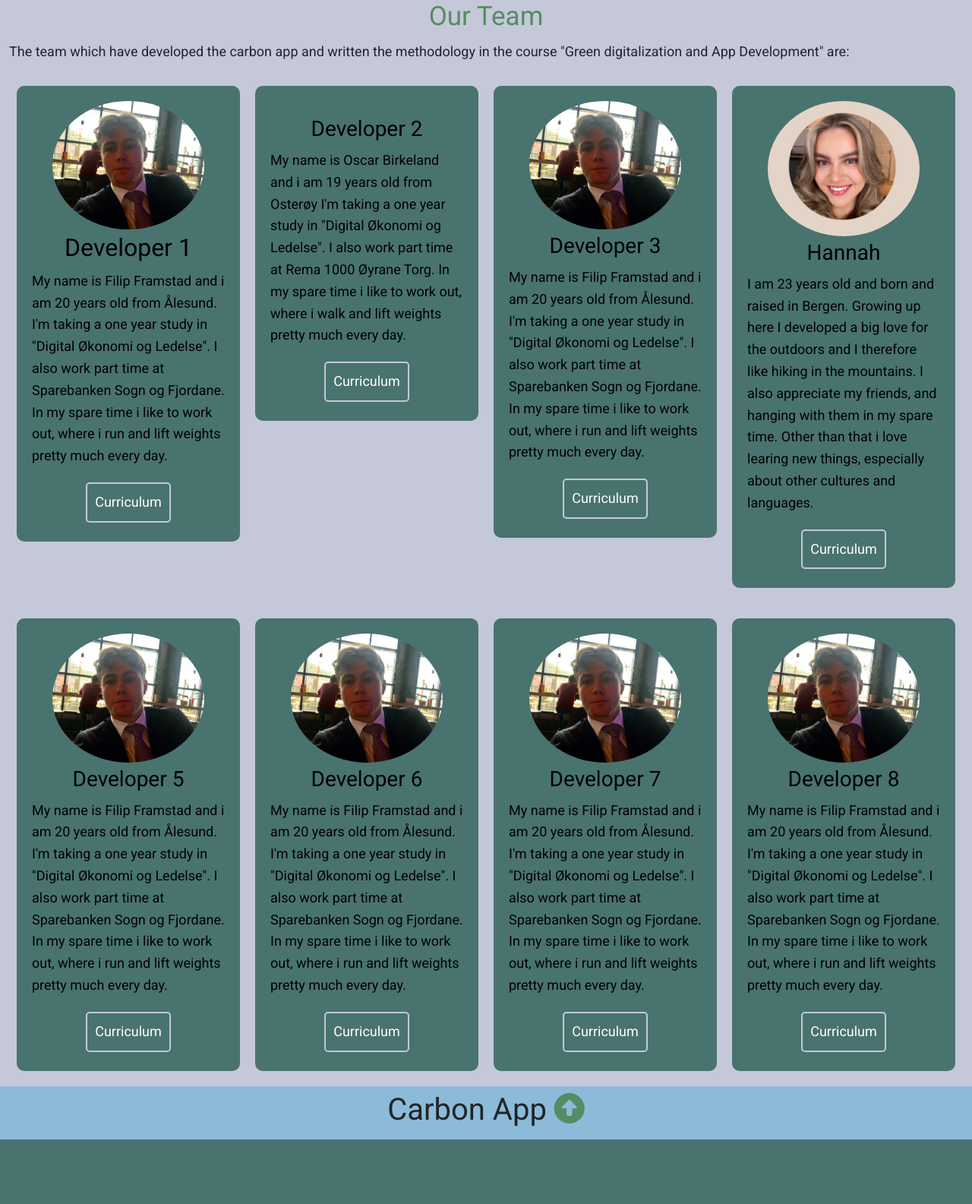
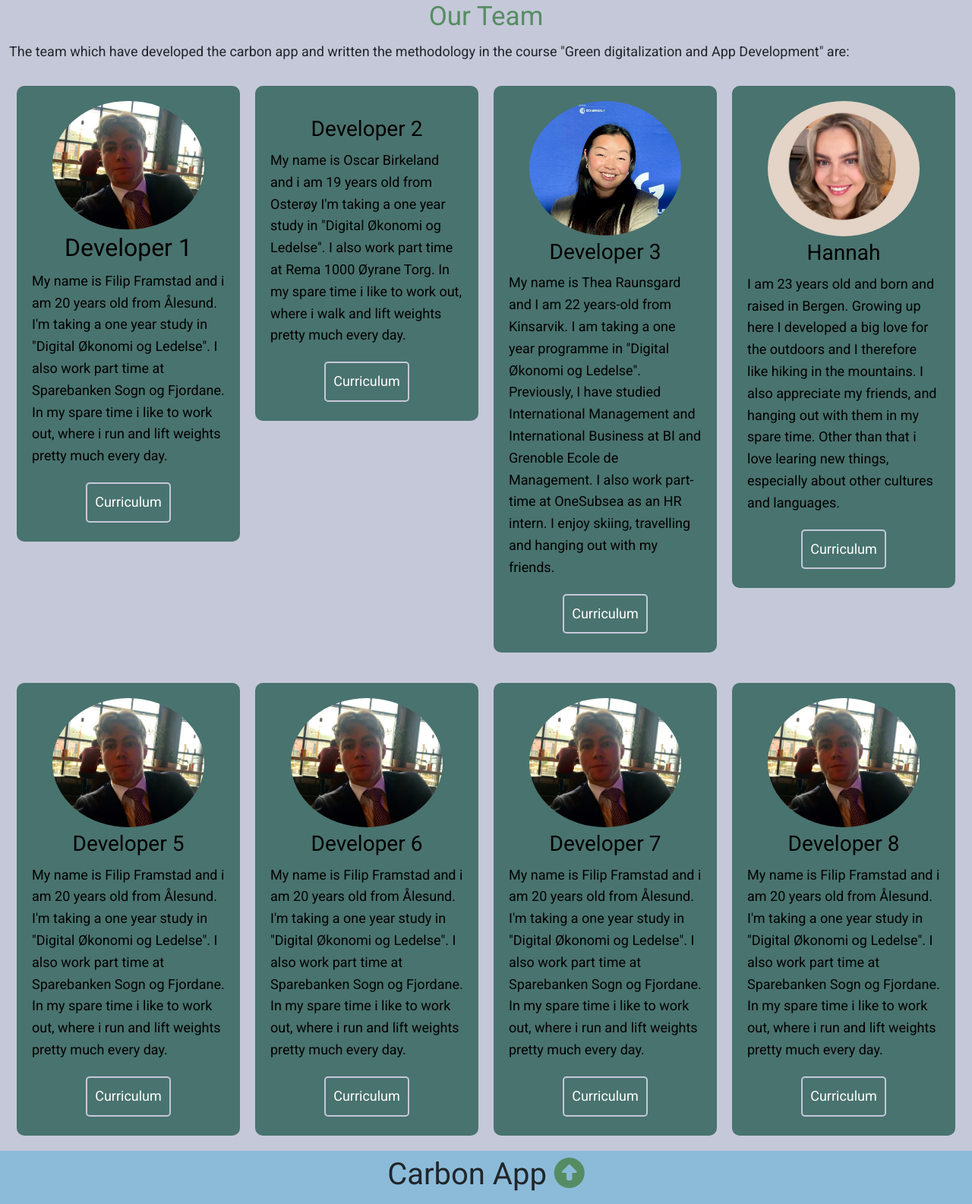
Before and after one commit to filipframstad/Carbon-App-2024---Group-2---Test, a Flask app: page / in a window 1280 px wide. Shown: the part 474-2059 px from the top of the page at 76% size. Before the commit the page ends 1974 px from the top, so only its background shows below. Run offline with Flask 3, Linux system fonts and the light colour scheme; some libraries are stand-ins or nearby versions.

Commit message:
Update home.html

```diff
--- a/capp/templates/home.html
+++ b/capp/templates/home.html
@@ -84,12 +84,12 @@
         </div>
 
         <div class="box">
-          <img src="{{url_for('static',filename='pictures/Filip2.jpeg')}}" alt="" style="border-radius: 50%; width:200px; margin: 5px 5px;">
+          <img src="{{url_for('static',filename='pictures/Thea.jpg')}}" alt="" style="border-radius: 50%; width:200px; margin: 5px 5px;">
           <h3>Developer 3</h3>
-          <p>  My name is Filip Framstad and i am 20 years old from Ålesund. I'm taking a one year
-            study in "Digital Økonomi og Ledelse". I also work part time at
-            Sparebanken Sogn og Fjordane. In my spare time i like to work out, where
-            i run and lift weights pretty much every day.
+          <p>  My name is Thea Raunsgard and I am 22 years-old from Kinsarvik. I am taking a one year
+            programme in "Digital Økonomi og Ledelse". Previously, I have studied International Management and International
+              Business at BI and Grenoble Ecole de Management. I also work part-time at
+            OneSubsea as an HR intern. I enjoy skiing, travelling and hanging out with my friends.
           </p>
           <div class="section_container_buttons_developers">
             <a class="btn_developers" href="#"  target="_blank">Curriculum</a>
@@ -99,7 +99,7 @@
         <div class="box">
           <img src="{{url_for('static',filename='pictures/Hannah.jpeg')}}" alt="" style="border-radius: 50%; width:200px; margin: 5px 5px;">
           <h3>Hannah</h3>
-          <p>  I am 23 years old and born and raised in Bergen. Growing up here I developed a big love for the outdoors and I therefore like hiking in the mountains. I also appreciate my friends, and hanging with them in my spare time. Other than that i love learing new things, especially about other cultures and languages.
+          <p>  I am 23 years old and born and raised in Bergen. Growing up here I developed a big love for the outdoors and I therefore like hiking in the mountains. I also appreciate my friends, and hanging out with them in my spare time. Other than that i love learing new things, especially about other cultures and languages.
           </p>
           <div class="section_container_buttons_developers">
             <a class="btn_developers" href="#"  target="_blank">Curriculum</a>
```
